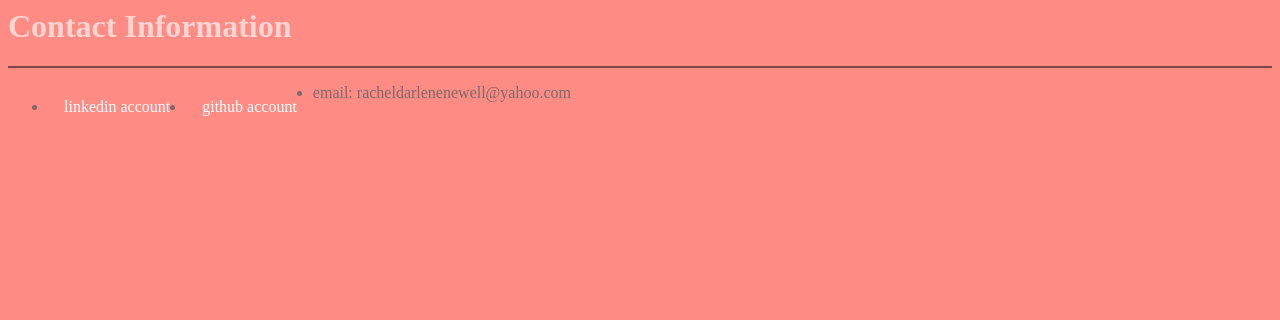
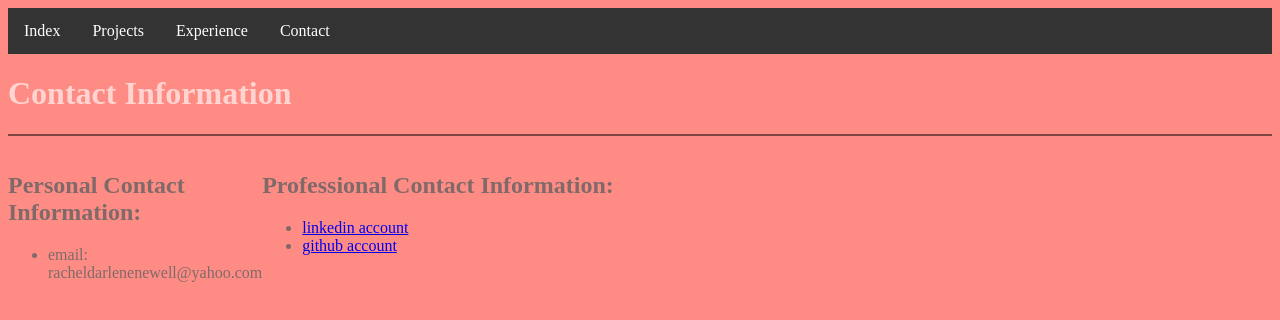
Before and after one commit to newellrd/CS260, a plain HTML site: page contact.html in a window 1280 px wide. Drawn offline with Linux system fonts and the light colour scheme.

Commit message:
finalchangesactivity4

```diff
--- a/contact.html
+++ b/contact.html
@@ -1,17 +1,40 @@
 <html>
+
+<nav>
+<ul class="menulist">
+  <li><a href="http://104.131.126.195/CS260/index.html">Index</a></li>
+  <li><a href="http://104.131.126.195/CS260/projects.html">Projects</a></li>
+  <li><a href="http://104.131.126.195/CS260/experience.html">Experience</a></li>
+  <li><a href="http://104.131.126.195/CS260/contact.html">Contact</a></li>
+</ul>
+</nav>
+
 <head>
 <title>Activity 4 - contact</title>
 <link rel="stylesheet" href="portfolio.css">
 </head>
 <body>
 
+
+
 <h1>Contact Information</h1>
 <hr>
-<ul>
-  <li><a href="https://www.linkedin.com/in/rachel-newell-3276ba14a/">linkedin account</a></li>
-  <li><a href="https://github.com/newellrd">github account</a></li>
-  <li>email: racheldarlenenewell@yahoo.com</li>
-</ul>
+
+<section>
+   <aside>
+      <h2>Personal Contact Information:</h2>
+      <ul>
+        <li>email: racheldarlenenewell@yahoo.com</li>
+      </ul>
+   </aside>
+   <article>
+     <h2>Professional Contact Information:</h2>
+     <ul>
+       <li><a href="https://www.linkedin.com/in/rachel-newell-3276ba14a/">linkedin account</a></li>
+       <li><a href="https://github.com/newellrd">github account</a></li>
+     </ul>
+   </article>
+</section>
 
 </body>
 </html>
--- a/portfolio.css
+++ b/portfolio.css
@@ -43,11 +43,12 @@ hr
     background-color: #333;
 }
 
-li {
+nav li
+{
     float: left;
 }
 
-li a {
+nav li a {
     display: block;
     color: white;
     text-align: center;
@@ -55,11 +56,25 @@ li a {
     text-decoration: none;
 }
 
+
+
 /* Change the link color to #111 (black) on hover */
-li a:hover {
+nav li a:hover {
     background-color: #111;
 }
 
-.active {
+nav .active {
     background-color: #4CAF50;
 }
+
+section {
+ display: flex;
+}
+
+aside {
+ flex: 1
+}
+
+article {
+ flex: 4
+}
```
Also changed, not shown: experience.html (+10 -0 lines), index.html (+7 -5 lines), projects.html (+10 -0 lines).
